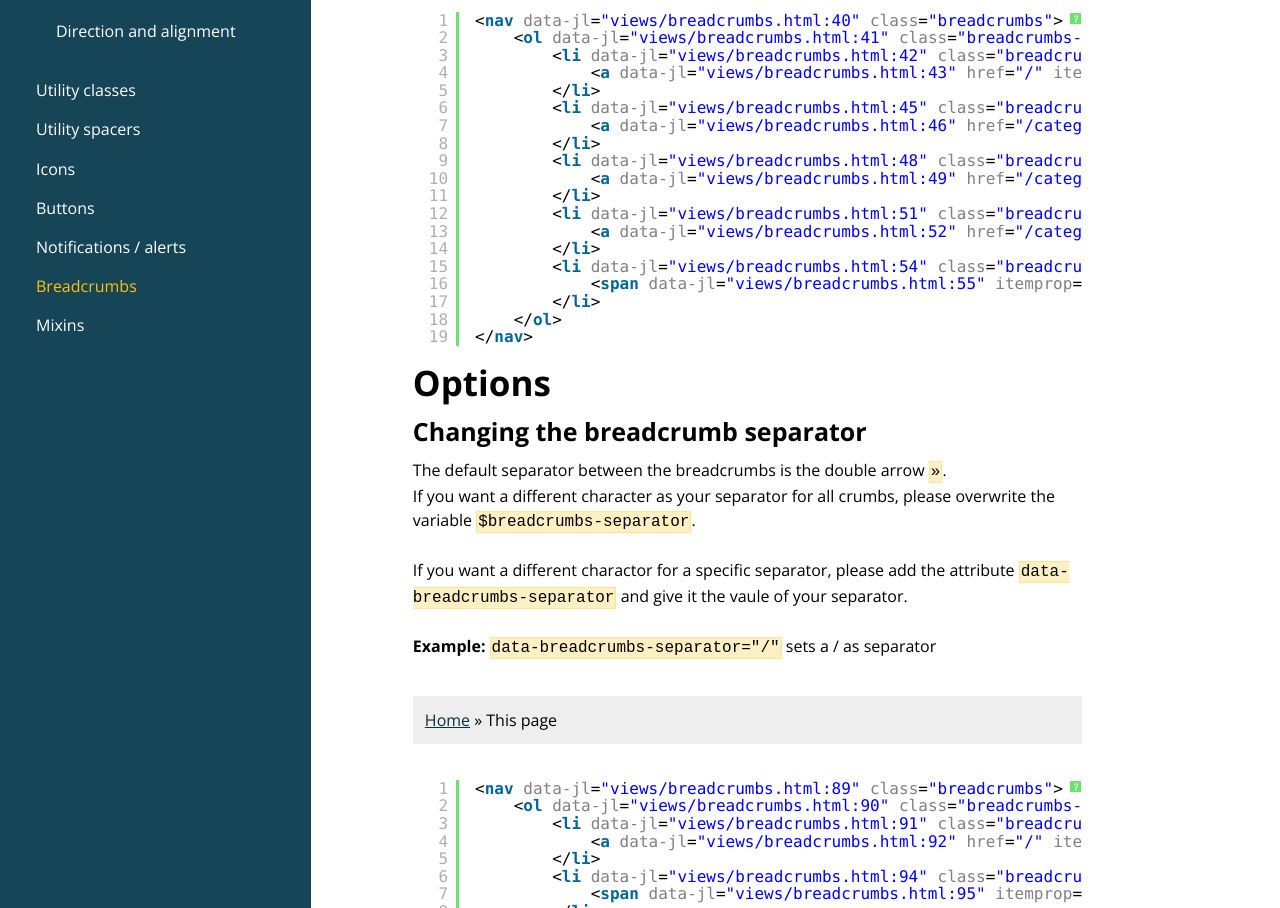
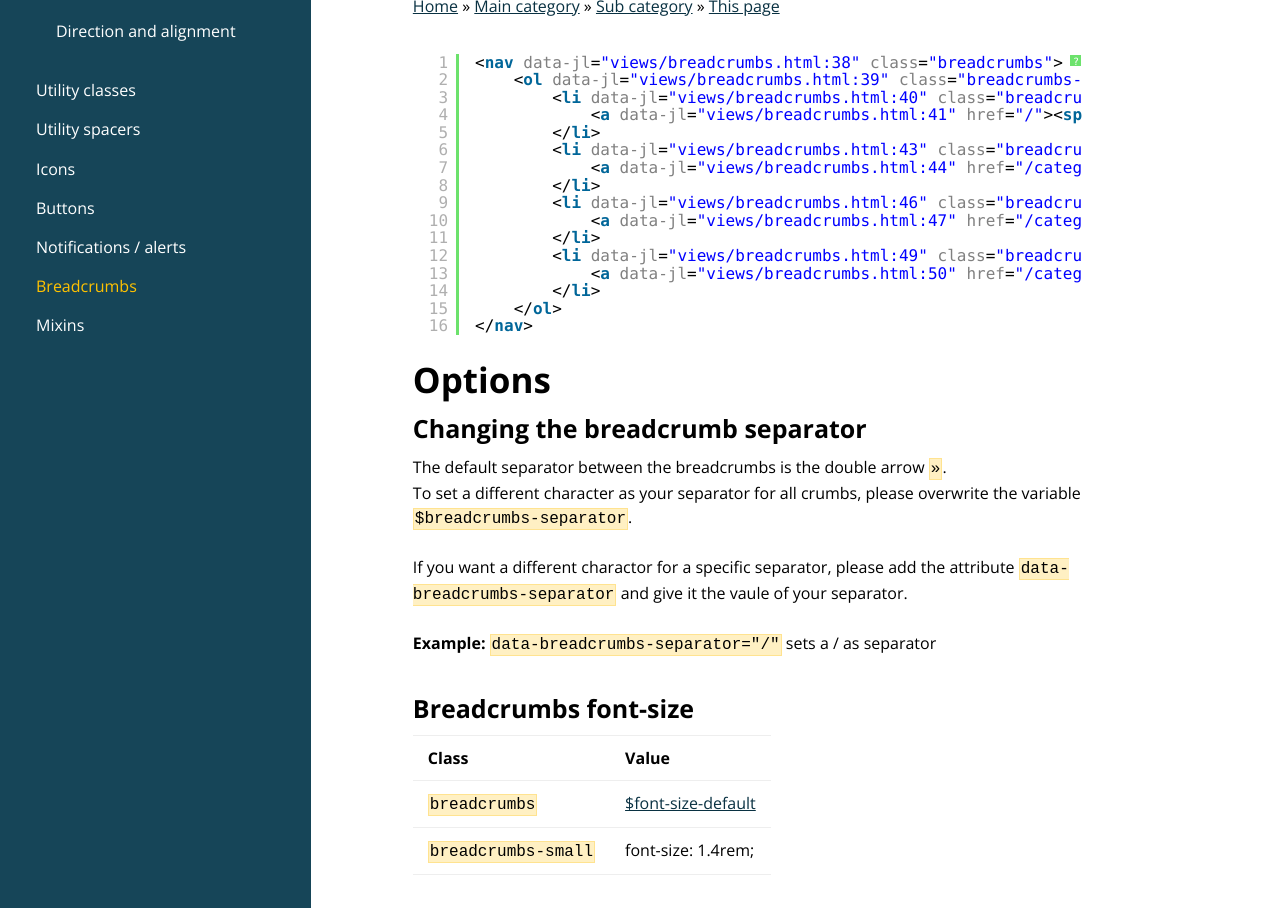
Before and after one commit to CastleCSS/castlecss-docs, a website: page views/breadcrumbs.html in a window 1280 px wide. Shown: the part 427-1335 px from the top of the page. Drawn offline with nearby package versions, Linux system fonts and the light colour scheme; files that its build step writes are made by us from their sources; files whose address does not match are found by name.

Commit message:
- Added a default seperator for when you do not have the $breadcrumbs-separator - Removed google schema.org tags and added a link to make breadcrumbs SEO friendly. - Typo's - Styling - Explanation about breadcrumbs font-size

```diff
--- a/scss/variables.scss
+++ b/scss/variables.scss
@@ -119,5 +119,4 @@ $font-sec: 'Open Sans', Helvetica, Arial;
 $font-size-default: 1.6rem;
 $line-height-default: 1.5;
 
-
-$breadcrumbs-separator: '\00bb';
+// $breadcrumbs-separator: '\00bb';
--- a/views/breadcrumbs.html
+++ b/views/breadcrumbs.html
@@ -7,62 +7,58 @@
 				<h1>Breadcrumbs</h1>
 				<p class="intro">Make sure your visitors never get lost</p>
 				<p class="alert">
-					Note: You need breadcrumbs or the full package of CastleCSS for this.
+					Note: You need castlecss-breadcrumbs or the <a href="https://github.com/CastleCSS/castlecss-boilerplate" target="_blank">castlecss-boilerplate</a> for this.
 				</p>
 				<p>Feel free to use these breadcrumbs to get you started. Create your own breadcrumbs.scss to overwrite the standard breadcrumbs or edit your <a href="variables.html">variables document</a> for different colors/styles.</p>
 			</div>
 
-			<div class="block p" style="background: #eee;">
-
+			<div class="block pt tb">
+				<h2>Example</h2>
 				<nav class="breadcrumbs">
-					<ol class="breadcrumbs-wrap" itemtype="http://schema.org/BreadcrumbList">
-						<li class="breadcrumb breadcrumb-home" itemprop="itemListElement" itemscope  itemtype="http://schema.org/ListItem">
-							<a href="/" itemprop="item"><span itemprop="name">Home</span></a>
+					<ol class="breadcrumbs-wrap">
+						<li class="breadcrumb breadcrumb-home">
+							<a href="/"><span>Home</span></a>
 						</li>
-						<li class="breadcrumb"  itemprop="itemListElement" itemscope  itemtype="http://schema.org/ListItem">
-							<a href="/category/" itemprop="item"><span itemprop="name">Main category</span></a>
+						<li class="breadcrumb">
+							<a href="/category/"><span>Main category</span></a>
 						</li>
-						<li class="breadcrumb" itemprop="itemListElement" itemscope  itemtype="http://schema.org/ListItem">
-							<a href="/category/sub-category" itemprop="item"><span itemprop="name">Sub category</span></a>
+						<li class="breadcrumb">
+							<a href="/category/sub-category/"><span>Sub category</span></a>
 						</li>
-						<li class="breadcrumb" itemprop="itemListElement" itemscope  itemtype="http://schema.org/ListItem">
-							<a href="/category/sub-category/sub-category" itemprop="item"><span itemprop="name">Sub sub category</span></a>
-						</li>
-						<li class="breadcrumb breadcrumb-current" itemprop="itemListElement" itemscope  itemtype="http://schema.org/ListItem">
-							<span itemprop="name">This page</span>
+						<li class="breadcrumb breadcrumb-current">
+							<a href="/category/sub-category/this-page/">This page</a>
 						</li>
 					</ol>
 				</nav>
 
 			</div>
 
-			<pre class="brush: xml;">
+			<div class="mb-2x">
+				<pre class="brush: xml;">
 				<nav class="breadcrumbs">
-					<ol class="breadcrumbs-wrap" itemtype="http://schema.org/BreadcrumbList">
-						<li class="breadcrumb breadcrumb-home" itemprop="itemListElement" itemscope  itemtype="http://schema.org/ListItem">
-							<a href="/" itemprop="item"><span itemprop="name">Home</span></a>
+					<ol class="breadcrumbs-wrap">
+						<li class="breadcrumb breadcrumb-home">
+							<a href="/"><span>Home</span></a>
 						</li>
-						<li class="breadcrumb"  itemprop="itemListElement" itemscope  itemtype="http://schema.org/ListItem">
-							<a href="/category/" itemprop="item"><span itemprop="name">Main category</span></a>
+						<li class="breadcrumb">
+							<a href="/category/"><span>Main category</span></a>
 						</li>
-						<li class="breadcrumb" itemprop="itemListElement" itemscope  itemtype="http://schema.org/ListItem">
-							<a href="/category/sub-category" itemprop="item"><span itemprop="name">Sub category</span></a>
+						<li class="breadcrumb">
+							<a href="/category/sub-category/"><span>Sub category</span></a>
 						</li>
-						<li class="breadcrumb" itemprop="itemListElement" itemscope  itemtype="http://schema.org/ListItem">
-							<a href="/category/sub-category/sub-category" itemprop="item"><span itemprop="name">Sub sub category</span></a>
-						</li>
-						<li class="breadcrumb breadcrumb-current" itemprop="itemListElement" itemscope  itemtype="http://schema.org/ListItem">
-							<span itemprop="name">This page</span>
+						<li class="breadcrumb breadcrumb-current">
+							<a href="/category/sub-category/this-page/">This page</a>
 						</li>
 					</ol>
 				</nav></pre>
+			</div>
 
-			<div class="block">
+			<div class="block mt-2x">
 				<h2>Options</h2>
 				<h3>Changing the breadcrumb separator</h3>
 				<p>
 					The default separator between the breadcrumbs is the double arrow <code>&raquo;</code>. <br />
-					If you want a different character as your separator for all crumbs, please overwrite the variable <code>$breadcrumbs-separator</code>.
+					To set a different character as your separator for all crumbs, please overwrite the variable <code>$breadcrumbs-separator</code>.
 				</p>
 				<p>
 					If you want a different charactor for a specific separator, please add the attribute <code>data-breadcrumbs-separator</code> and give it the vaule of your separator.
@@ -71,31 +67,27 @@
 					<strong>Example:</strong> <code>data-breadcrumbs-separator="/"</code> sets a / as separator
 				</p>
 			</div>
-
-			<div class="block p" style="background: #eee;">
-				<nav class="breadcrumbs">
-					<ol class="breadcrumbs-wrap" itemtype="http://schema.org/BreadcrumbList">
-						<li class="breadcrumb breadcrumb-home" data-breadcrumbs-separator="/" itemprop="itemListElement" itemscope  itemtype="http://schema.org/ListItem">
-							<a href="/" itemprop="item"><span itemprop="name">Home</span></a>
-						</li>
-						<li class="breadcrumb breadcrumb-current" itemprop="itemListElement" itemscope  itemtype="http://schema.org/ListItem">
-							<span itemprop="name">This page</span>
-						</li>
-					</ol>
-				</nav>
-
+			<div class="block">
+				<h3>Breadcrumbs font-size</h3>
+				<table class="specs">
+					<tr>
+						<th>Class</th>
+						<th>Value</th>
+					</tr>
+					<tr>
+						<td><code>breadcrumbs</code></td>
+						<td><a href="/variables.html">$font-size-default</a></td>
+					</tr>
+					<tr>
+						<td><code>breadcrumbs-small</code></td>
+						<td>font-size: 1.4rem;</td>
+					</tr>
+				</table>
 			</div>
-			<pre class="brush: xml;">
-				<nav class="breadcrumbs">
-					<ol class="breadcrumbs-wrap" itemtype="http://schema.org/BreadcrumbList">
-						<li class="breadcrumb breadcrumb-home" data-breadcrumbs-separator="/" itemprop="itemListElement" itemscope  itemtype="http://schema.org/ListItem">
-							<a href="/" itemprop="item"><span itemprop="name">Home</span></a>
-						</li>
-						<li class="breadcrumb breadcrumb-current" itemprop="itemListElement" itemscope  itemtype="http://schema.org/ListItem">
-							<span itemprop="name">This page</span>
-						</li>
-					</ol>
-				</nav></pre>
+			<div class="block">
+				<h2>Seo</h2>
+				<p>Please take a look at the <a href="https://developers.google.com/search/docs/data-types/breadcrumbs" target="_blank">Google Developer</a> website for making breadcrumbs SEO friendly</p>
+			</div>
 		</div>
 	</div>
 	<!-- End main -->
```
Also changed, not shown: dist/breadcrumbs.html, dist/css/styles.min.css, 1 other file.
